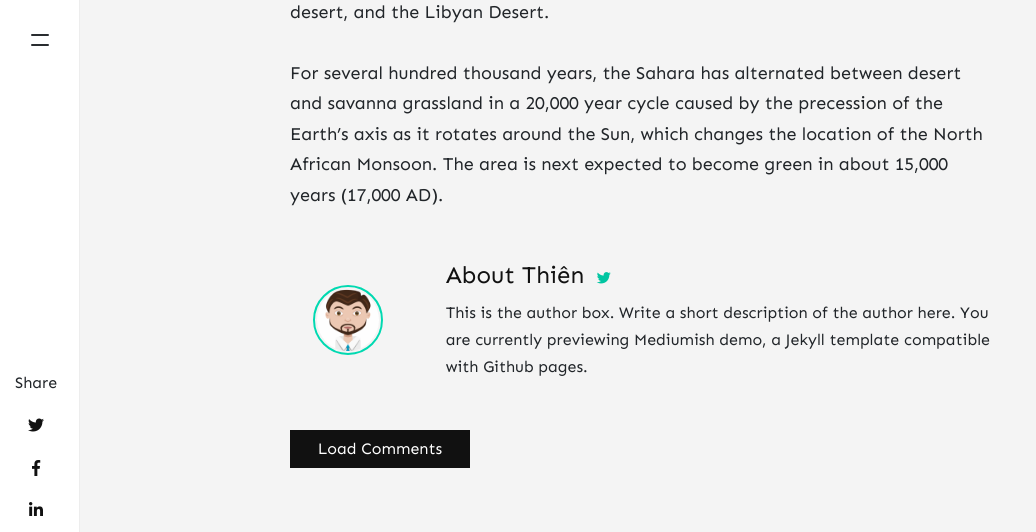
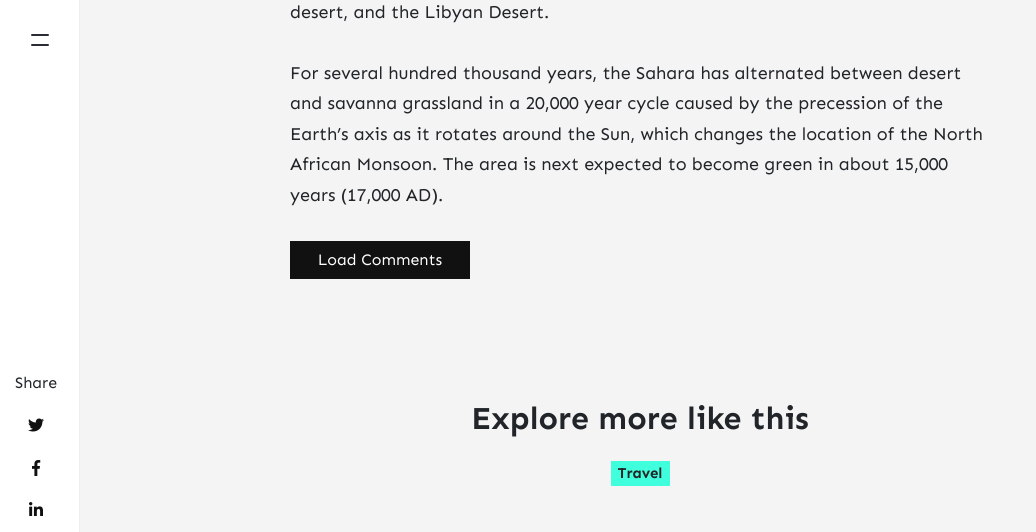
Before and after one commit to audibox/audibox.github.io, a Jekyll site: the page built from _posts/2020-02-1-much-more-than-a-desert-trip-to-sahara.md, in a window 1280 px wide and 900 px high, scrolled down 1648 px, cut to the strip 0-532 px from the top of the window. Shown: the whole strip, without its empty margins (0-1036 px from the left). Built offline with Jekyll 4.4.1, drawn with Linux system fonts in a browser that asks for light colours; nearby versions of some CDN libraries; comment, search, counter and statistics services are not loaded.

Commit message:
add info

```diff
--- a/_config.yml
+++ b/_config.yml
@@ -72,7 +72,7 @@ adsense-data-ad-slot: "1363087678"
 lazyimages: "enabled"
 
 # Post Author Box ("enabled" or "disabled")
-authorbox: "enabled"
+authorbox: "disabled"
 
 # Sass
 sass:
```
